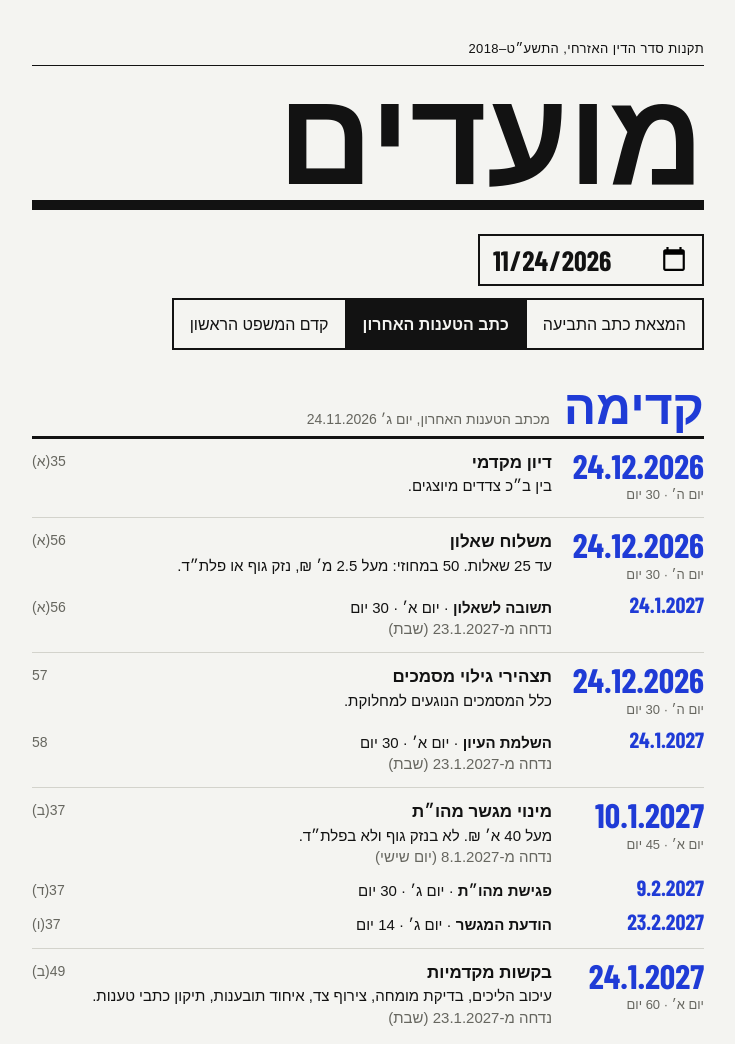
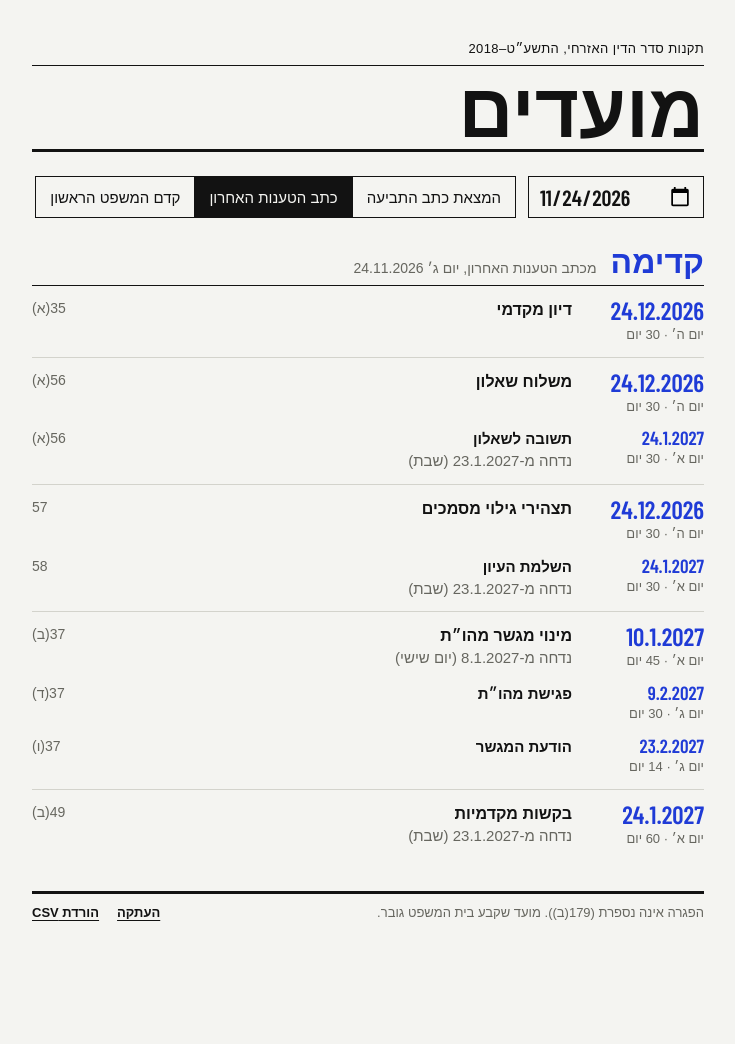
Before and after one commit to benhasdai/ELBOT, a plain HTML site: page index.html in a window 1280 px wide. Shown: the top 1044 px of the page, without its empty margins (272-1007 px from the left). After the commit the page ends 986 px from the top, so only its background shows below. Drawn offline with nearby package versions, Linux system fonts and the light colour scheme; a web font is replaced by a local one.

Commit message:
Tone down the design and drop the detail texts

```diff
--- a/index.html
+++ b/index.html
@@ -24,43 +24,43 @@
 
   main { max-width: 720px; margin: 0 auto; padding: 40px 24px 64px; }
   .meta { font-size: 13px; font-weight: 500; letter-spacing: .03em; padding-bottom: 6px; border-bottom: 1px solid var(--ink); }
-  h1 { font: 700 132px/.74 var(--display); padding: .18em 0 .1em; border-bottom: 10px solid var(--ink); }
+  h1 { font: 700 76px/.74 var(--display); padding: .22em 0 .14em; border-bottom: 3px solid var(--ink); }
 
   .ask { display: flex; flex-wrap: wrap; gap: 12px; margin-top: 24px; }
-  #date { height: 52px; padding: 0 12px; background: transparent; border: 2px solid var(--ink); border-radius: 0;
-    font: 700 28px/1 var(--nums); }
-  .seg { display: flex; height: 52px; border: 2px solid var(--ink); }
+  #date { height: 42px; padding: 0 10px; background: transparent; border: 1px solid var(--ink); border-radius: 0;
+    font: 600 22px/1 var(--nums); }
+  .seg { display: flex; height: 42px; border: 1px solid var(--ink); }
   .seg label { position: relative; display: flex; cursor: pointer; }
-  .seg label + label { border-inline-start: 2px solid var(--ink); }
+  .seg label + label { border-inline-start: 1px solid var(--ink); }
   .seg input { position: absolute; inset: 0; opacity: 0; cursor: pointer; }
-  .seg span { display: flex; align-items: center; padding: 0 16px; font-weight: 500; white-space: nowrap; transition: background-color 120ms; }
+  .seg span { display: flex; align-items: center; padding: 0 14px; font-size: 15px; white-space: nowrap; transition: background-color 120ms; }
   .seg label:hover span { background: var(--rule); }
-  .seg input:checked + span { background: var(--ink); color: var(--paper); font-weight: 700; }
+  .seg input:checked + span { background: var(--ink); color: var(--paper); font-weight: 500; }
   .seg input:focus-visible + span { outline: 3px solid var(--fwd); outline-offset: 2px; }
   .sr { position: absolute; width: 1px; height: 1px; overflow: hidden; clip-path: inset(50%); }
 
-  section { margin-top: 36px; }
+  section { margin-top: 30px; }
   .hd { display: flex; align-items: baseline; gap: 14px; }
-  h2 { font: 700 48px/.9 var(--display); }
+  h2 { font: 700 32px/.9 var(--display); }
   .hd p { color: var(--muted); font-size: 14px; }
   .f { --c: var(--fwd); } .b { --c: var(--bwd); }
   h2, .d { color: var(--c); }
 
-  .row { display: grid; grid-template-columns: 132px 1fr; column-gap: 20px; padding: 12px 0; border-top: 1px solid var(--rule); }
-  .hd + .row { border-top: 3px solid var(--ink); margin-top: 6px; }
-  .d { font: 700 34px/.9 var(--nums); direction: ltr; text-align: right; }
-  .w { margin-top: 5px; font-size: 13px; color: var(--muted); }
-  h3 { display: flex; justify-content: space-between; gap: 10px; font-size: 17px; font-weight: 700; }
+  .row { display: grid; grid-template-columns: 112px 1fr; column-gap: 20px; padding: 12px 0; border-top: 1px solid var(--rule); }
+  .hd + .row { border-top: 1px solid var(--ink); margin-top: 6px; }
+  .d { font: 600 25px/1 var(--nums); direction: ltr; text-align: right; }
+  .w { margin-top: 3px; font-size: 13px; color: var(--muted); }
+  h3 { display: flex; justify-content: space-between; gap: 10px; font-size: 16px; font-weight: 700; }
   h3 span, .sub .r { font-size: 14px; font-weight: 500; color: var(--muted); white-space: nowrap; }
   .row p { font-size: 15px; }
   .note { color: var(--muted); font-size: 13px; }
   /* a step counted from the row above it */
-  .sub { grid-column: 1 / -1; display: grid; grid-template-columns: 132px 1fr; column-gap: 20px; margin-top: 10px; align-items: baseline; }
-  .sub .d { font-size: 22px; }
+  .sub { grid-column: 1 / -1; display: grid; grid-template-columns: 112px 1fr; column-gap: 20px; margin-top: 12px; }
+  .sub .d { font-size: 19px; }
   .sub .t { display: flex; justify-content: space-between; gap: 10px; font-size: 15px; }
 
-  .bar { display: flex; justify-content: space-between; align-items: baseline; gap: 12px; margin-top: 36px; padding-top: 10px;
-    border-top: 10px solid var(--ink); font-size: 13px; color: var(--muted); }
+  .bar { display: flex; justify-content: space-between; align-items: baseline; gap: 12px; margin-top: 30px; padding-top: 10px;
+    border-top: 3px solid var(--ink); font-size: 13px; color: var(--muted); }
   .acts { display: flex; gap: 18px; white-space: nowrap; }
   .acts button { background: none; border: 0; padding: 0; font-weight: 700; color: var(--ink); cursor: pointer; text-decoration: underline;
     text-underline-offset: 3px; }
@@ -68,12 +68,12 @@
 
   @media (max-width: 640px) {
     main { padding: 20px 16px 40px; }
-    h1 { font-size: 96px; }
+    h1 { font-size: 64px; }
     #date, .ask fieldset { width: 100%; }
     .seg label { flex: 1; }
     .seg span { flex: 1; justify-content: center; padding: 0 4px; font-size: 14px; white-space: normal; text-align: center; line-height: 1.15; }
-    .row, .sub { grid-template-columns: 112px 1fr; column-gap: 12px; }
-    .d { font-size: 28px; } .sub .d { font-size: 20px; }
+    .row, .sub { grid-template-columns: 96px 1fr; column-gap: 12px; }
+    .d { font-size: 23px; } .sub .d { font-size: 18px; }
   }
   @media print { .ask, .acts { display: none; } body { background: #fff; } }
 </style>
@@ -147,12 +147,12 @@
   function csv({ label, start, rows }) {
     const nameOf = (id) => (ANCHORS.find((a) => a.id === id) || RULES.find((r) => r.id === id));
     const date = (o) => Moadim.toIso(o).split("-").reverse().join("/");
-    const lines = [["תאריך אחרון", "יום", "פעולה", "תקנה", "ימים", "נספר", "פירוט", "הערה"],
-      [date(start), dayName(start), label, "", "", "", "", ""]];
+    const lines = [["תאריך אחרון", "יום", "פעולה", "תקנה", "ימים", "נספר", "הערה"],
+      [date(start), dayName(start), label, "", "", "", ""]];
     for (const r of rows) {
       const from = nameOf(r.from);
       lines.push([date(r.date), dayName(r.date), r.action, r.reg, Math.abs(r.days),
-        `${r.days < 0 ? "לפני" : "אחרי"} ${from.label || from.action}`, r.detail, noteText(r)]);
+        `${r.days < 0 ? "לפני" : "אחרי"} ${from.label || from.action}`, noteText(r)]);
     }
     return "\uFEFF" + lines.map((l) => l.map((v) => `"${String(v).replace(/"/g, '""')}"`).join(",")).join("\r\n") + "\r\n";
   }
@@ -190,11 +190,11 @@
         ${tops(id).map((r) => `
         <div class="row">
           <div><div class="d">${dmy(r.date)}</div><div class="w">${dayName(r.date)} · ${days(r)}</div></div>
-          <div><h3>${esc(r.action)}<span>${esc(r.reg)}</span></h3>${r.detail ? `<p>${esc(r.detail)}</p>` : ""}${note(r)}</div>
+          <div><h3>${esc(r.action)}<span>${esc(r.reg)}</span></h3>${note(r)}</div>
           ${anchorIds.has(r.id) ? "" : under(r.id).map((s) => `
           <div class="sub">
-            <div class="d">${dmy(s.date)}</div>
-            <div><div class="t"><span><b>${esc(s.action)}</b> · ${dayName(s.date)} · ${days(s)}</span><span class="r">${esc(s.reg)}</span></div>${note(s)}</div>
+            <div><div class="d">${dmy(s.date)}</div><div class="w">${dayName(s.date)} · ${days(s)}</div></div>
+            <div><div class="t"><b>${esc(s.action)}</b><span class="r">${esc(s.reg)}</span></div>${note(s)}</div>
           </div>`).join("")}
         </div>`).join("")}
       </section>`;
--- a/rules.js
+++ b/rules.js
@@ -5,7 +5,6 @@
 //   from    what the days are counted from: an anchor ("claim", "last", "pretrial") or another row's id
 //   days    number of days; negative = before the "from" date
 //   action  the step
-//   detail  a short note
 //   reg     the regulation number, shown in parentheses
 // A row whose "from" is another row is counted from that row's date, so the rows form a chain.
 (function (root) {
@@ -19,26 +18,26 @@
 
   const RULES = [
     // From service of the claim to the last pleading
-    { id: "defense", from: "claim", days: 60, action: "כתב הגנה", detail: "מהמצאת כתב התביעה לנתבע.", reg: "9(ב)" },
-    { id: "last", from: "defense", days: 14, action: "כתב תשובה – כתב הטענות האחרון", detail: "מהמצאת כתב ההגנה לתובע. רשות.", reg: "18(א)" },
+    { id: "defense", from: "claim", days: 60, action: "כתב הגנה", reg: "9(ב)" },
+    { id: "last", from: "defense", days: 14, action: "כתב תשובה – כתב הטענות האחרון", reg: "18(א)" },
 
     // From the last pleading
-    { id: "prelim", from: "last", days: 30, action: "דיון מקדמי", detail: "בין ב״כ צדדים מיוצגים.", reg: "35(א)" },
-    { id: "questions", from: "last", days: 30, action: "משלוח שאלון", detail: "עד 25 שאלות. 50 במחוזי: מעל 2.5 מ׳ ₪, נזק גוף או פלת״ד.", reg: "56(א)" },
-    { id: "answers", from: "questions", days: 30, action: "תשובה לשאלון", detail: "בתצהיר. ממסירת השאלון.", reg: "56(א)" },
-    { id: "discovery", from: "last", days: 30, action: "תצהירי גילוי מסמכים", detail: "כלל המסמכים הנוגעים למחלוקת.", reg: "57" },
-    { id: "inspect", from: "discovery", days: 30, action: "השלמת העיון", detail: "מהחלפת תצהירי הגילוי.", reg: "58" },
-    { id: "mediator", from: "last", days: 45, action: "מינוי מגשר מהו״ת", detail: "מעל 40 א׳ ₪. לא בנזק גוף ולא בפלת״ד.", reg: "37(ב)" },
-    { id: "mehut", from: "mediator", days: 30, action: "פגישת מהו״ת", detail: "מהמצאת הודעת המינוי.", reg: "37(ד)" },
-    { id: "mehutNotice", from: "mehut", days: 14, action: "הודעת המגשר", detail: "מפגישת המהו״ת.", reg: "37(ו)" },
-    { id: "motions", from: "last", days: 60, action: "בקשות מקדמיות", detail: "עיכוב הליכים, בדיקת מומחה, צירוף צד, איחוד תובענות, תיקון כתבי טענות.", reg: "49(ב)" },
+    { id: "prelim", from: "last", days: 30, action: "דיון מקדמי", reg: "35(א)" },
+    { id: "questions", from: "last", days: 30, action: "משלוח שאלון", reg: "56(א)" },
+    { id: "answers", from: "questions", days: 30, action: "תשובה לשאלון", reg: "56(א)" },
+    { id: "discovery", from: "last", days: 30, action: "תצהירי גילוי מסמכים", reg: "57" },
+    { id: "inspect", from: "discovery", days: 30, action: "השלמת העיון", reg: "58" },
+    { id: "mediator", from: "last", days: 45, action: "מינוי מגשר מהו״ת", reg: "37(ב)" },
+    { id: "mehut", from: "mediator", days: 30, action: "פגישת מהו״ת", reg: "37(ד)" },
+    { id: "mehutNotice", from: "mehut", days: 14, action: "הודעת המגשר", reg: "37(ו)" },
+    { id: "motions", from: "last", days: 60, action: "בקשות מקדמיות", reg: "49(ב)" },
 
     // Backward from the first pretrial hearing
-    { id: "report", from: "pretrial", days: -20, action: "דיווח על הדיון המקדמי", detail: "טופס 4 שבתקנות, מוסכם או בנפרד.", reg: "36" },
-    { id: "motionList", from: "pretrial", days: -20, action: "רשימת בקשות", detail: "", reg: "49(ג)" },
-    { id: "motionListAns", from: "motionList", days: 14, action: "תשובה בכתב לרשימה", detail: "מהמצאת רשימת הבקשות.", reg: "49(ה)" },
-    { id: "witnessesP", from: "pretrial", days: -20, action: "רשימת עדים – תובע", detail: "עם פירוט תמציתי של הצורך בכל עד.", reg: "62" },
-    { id: "witnessesD", from: "witnessesP", days: 14, action: "רשימת עדים – נתבע", detail: "אחרי רשימת עדי התובע.", reg: "62" },
+    { id: "report", from: "pretrial", days: -20, action: "דיווח על הדיון המקדמי", reg: "36" },
+    { id: "motionList", from: "pretrial", days: -20, action: "רשימת בקשות", reg: "49(ג)" },
+    { id: "motionListAns", from: "motionList", days: 14, action: "תשובה בכתב לרשימה", reg: "49(ה)" },
+    { id: "witnessesP", from: "pretrial", days: -20, action: "רשימת עדים – תובע", reg: "62" },
+    { id: "witnessesD", from: "witnessesP", days: 14, action: "רשימת עדים – נתבע", reg: "62" },
   ];
 
   // The dates that follow from one anchor date.
```
